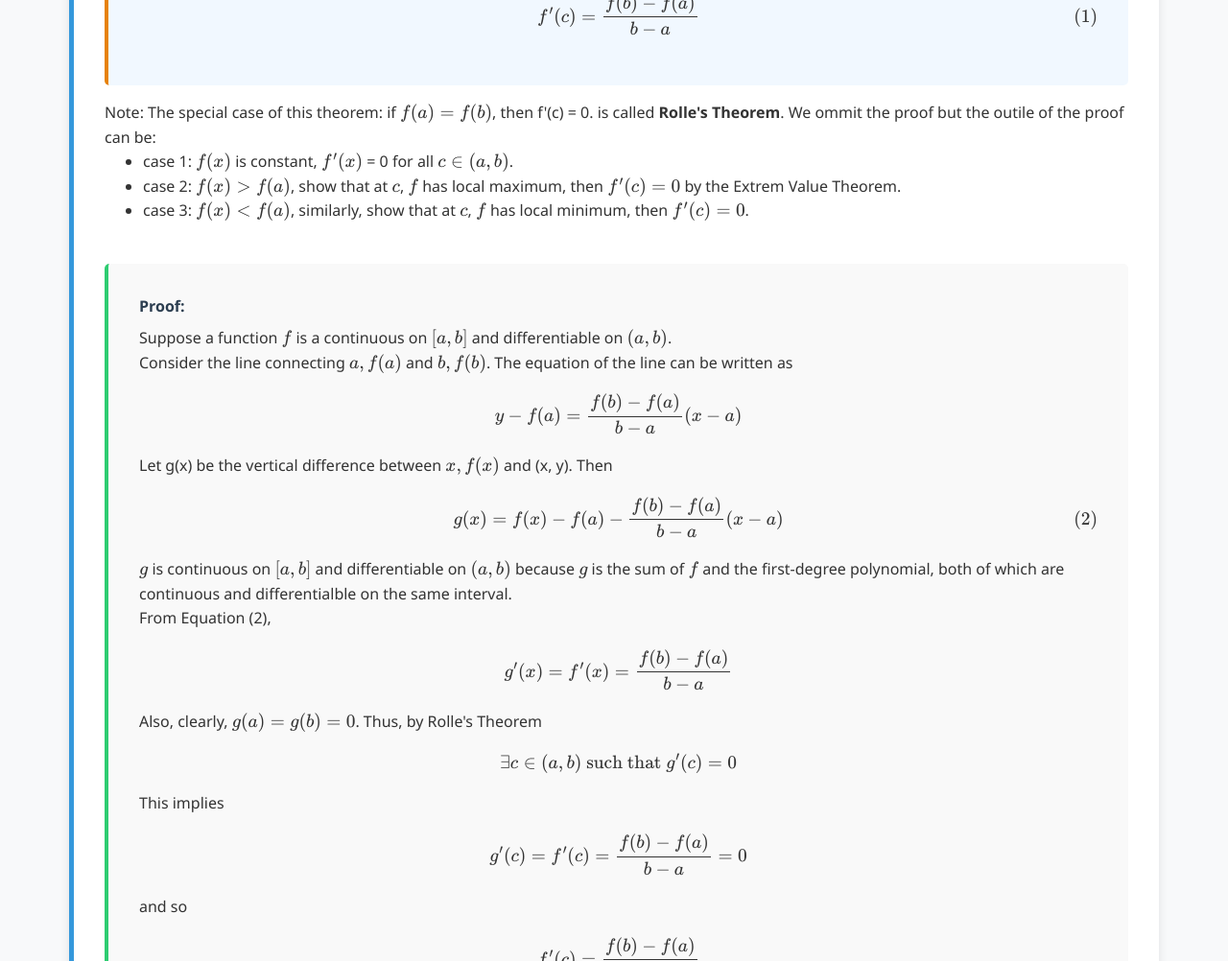
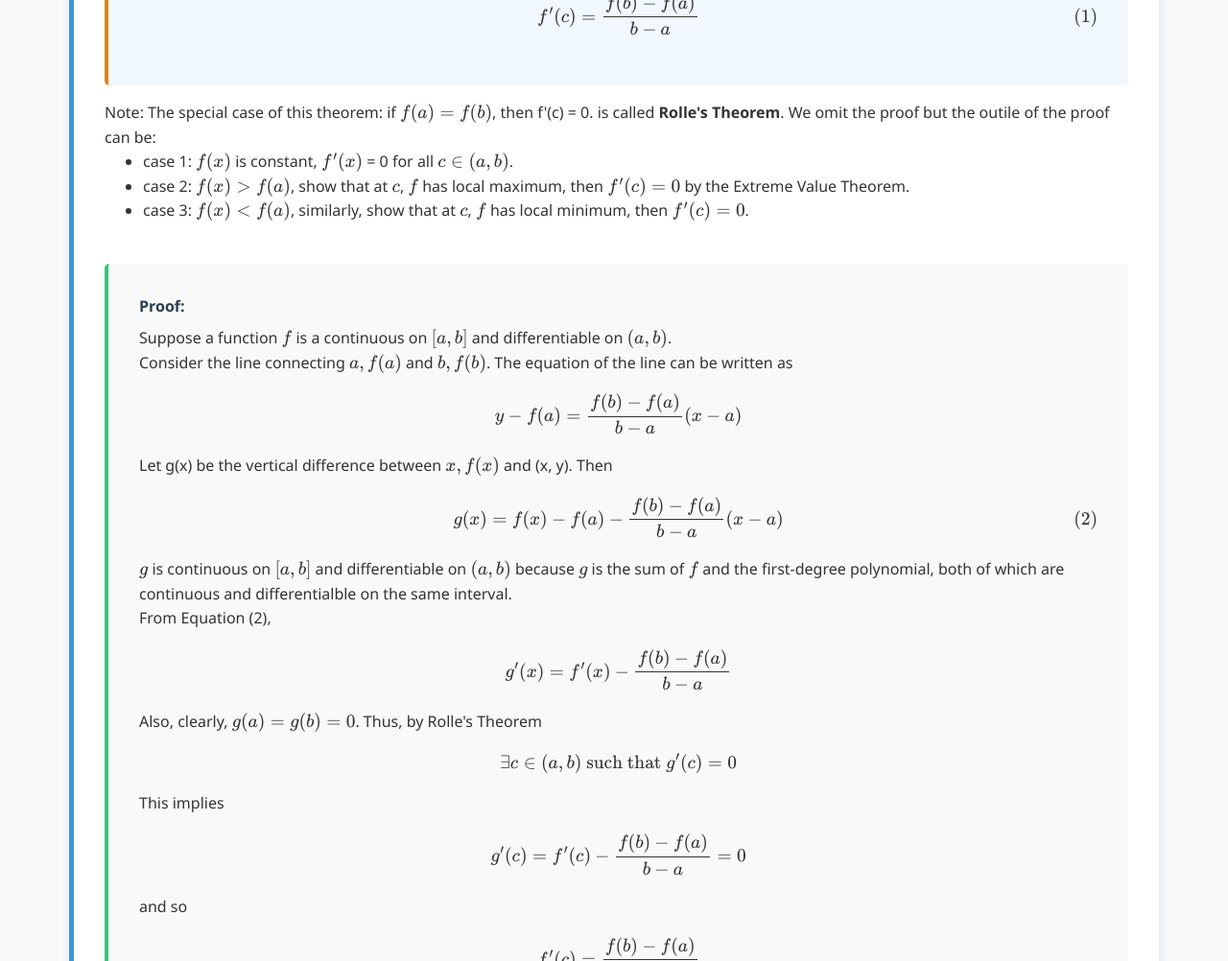
Before and after one commit to Yusukey01/yusukey01.github.io, a Jekyll site: the page built from Mathematics/Calculus/mvt.html, in a window 1280 px wide and 1400 px high, scrolled down 666 px. Shown: the part 154-1156 px from the top of the window at 96% size. Built offline with Jekyll 4.4.1, drawn with Linux system fonts in a browser that asks for light colours; some of the changed text lies outside the part shown.

Commit message:
Updated Section 2-6, 9

```diff
--- a/Mathematics/Calculus/mvt.html
+++ b/Mathematics/Calculus/mvt.html
@@ -127,11 +127,11 @@ uses_python: false
                 \]
             </div>
             Note: The special case of this theorem: if \(f(a) = f(b)\), then f'(c) = 0. is called <strong>Rolle's Theorem</strong>.
-            We ommit the proof but the outile of the proof can be:
+            We omit the proof but the outile of the proof can be:
             <br>
             <ul style="padding-left: 40px;">
                 <li>case 1: \(f(x)\) is constant, \(f'(x)\) = 0 for all \(c \in (a,b)\).</li>
-                <li>case 2: \(f(x) > f(a)\), show that at \(c\), \(f\) has local maximum, then \(f'(c) = 0\) by the Extrem Value Theorem.</li>
+                <li>case 2: \(f(x) > f(a)\), show that at \(c\), \(f\) has local maximum, then \(f'(c) = 0\) by the Extreme Value Theorem.</li>
                 <li>case 3: \(f(x) < f(a)\), similarly, show that at \(c\), \(f\) has local minimum, then \(f'(c) = 0\).</li>
             </ul>
             <br>
@@ -152,7 +152,7 @@ uses_python: false
                 <br>
                 From Equation (2),
                 \[
-                g'(x) = f'(x) = \frac{f(b)-f(a)}{b -a}
+                g'(x) = f'(x) - \frac{f(b)-f(a)}{b -a}
                 \]
                 Also, clearly, \(g(a) = g(b) = 0\). Thus, by Rolle's Theorem
                 \[
@@ -160,7 +160,7 @@ uses_python: false
                 \]
                 This implies
                 \[
-                g'(c) = f'(c) = \frac{f(b)-f(a)}{b -a}  = 0
+                g'(c) = f'(c) - \frac{f(b)-f(a)}{b -a}  = 0
                 \]
                 and so
                 \[
--- a/Mathematics/Calculus/newton.html
+++ b/Mathematics/Calculus/newton.html
@@ -343,7 +343,7 @@ uses_python: true
                             &= C_t - \frac{C_t y_t y_t^\top C_t}{y_t^\top s_t + y_t^\top C_t y_t}
                                 + \frac{s_t s_t^\top
                                         - \frac{y_t^\top s_t}{y_t^\top s_t + y_t^\top C_t y_t}(s_t y_t^\top C_t + C_t y_t s_t^\top)
-                                        +\Big(\frac{y_t^\top s_t}{y_t^\top s_t + y_t^\top C_t y_t}\Big)^2 C_t y_t y_y^\top C_t}
+                                        +\Big(\frac{y_t^\top s_t}{y_t^\top s_t + y_t^\top C_t y_t}\Big)^2 C_t y_t y_t^\top C_t}
                                         {\frac{(y_t^\top s_t)^2}{y_t^\top s_t + y_t^\top C_t y_t}}\\\\
 
                             &= C_t - \frac{C_t y_t y_t^\top C_t}{y_t^\top s_t + y_t^\top C_t y_t}
```
Also changed, not shown: other parts of Mathematics/Calculus/mvt.html (+1 -1 lines), other parts of Mathematics/Calculus/newton.html (+1 -1 lines).
